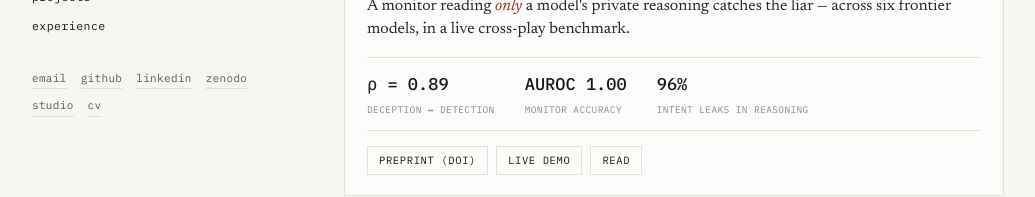
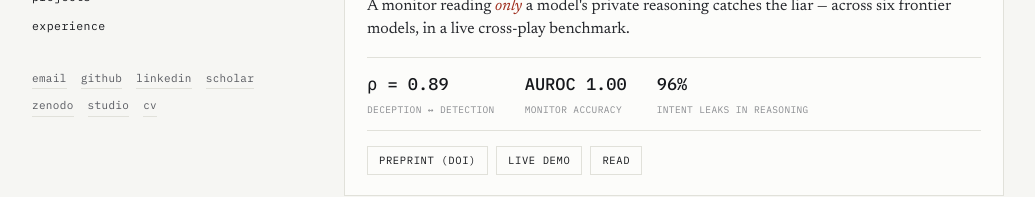
Before and after one commit to Johnnyevans32/portfolio, a Nuxt app: page / in a window 1280 px wide. Shown: the part 462-659 px from the top of the page, without its empty margins (106-1141 px from the left). Built offline with nearby package versions, Linux system fonts and the light colour scheme.

Commit message:
add Google Scholar to social links

```diff
--- a/app.vue
+++ b/app.vue
@@ -233,6 +233,7 @@ export default defineComponent({
       { name: "email", href: "mailto:evanseburu32@gmail.com" },
       { name: "github", href: "https://github.com/Johnnyevans32" },
       { name: "linkedin", href: "https://www.linkedin.com/in/0xjevan" },
+      { name: "scholar", href: "https://scholar.google.com/citations?user=gvjnYJUAAAAJ" },
       { name: "zenodo", href: "https://doi.org/10.5281/zenodo.21209429" },
       { name: "studio", href: "https://jevan.studio" },
       {
```
